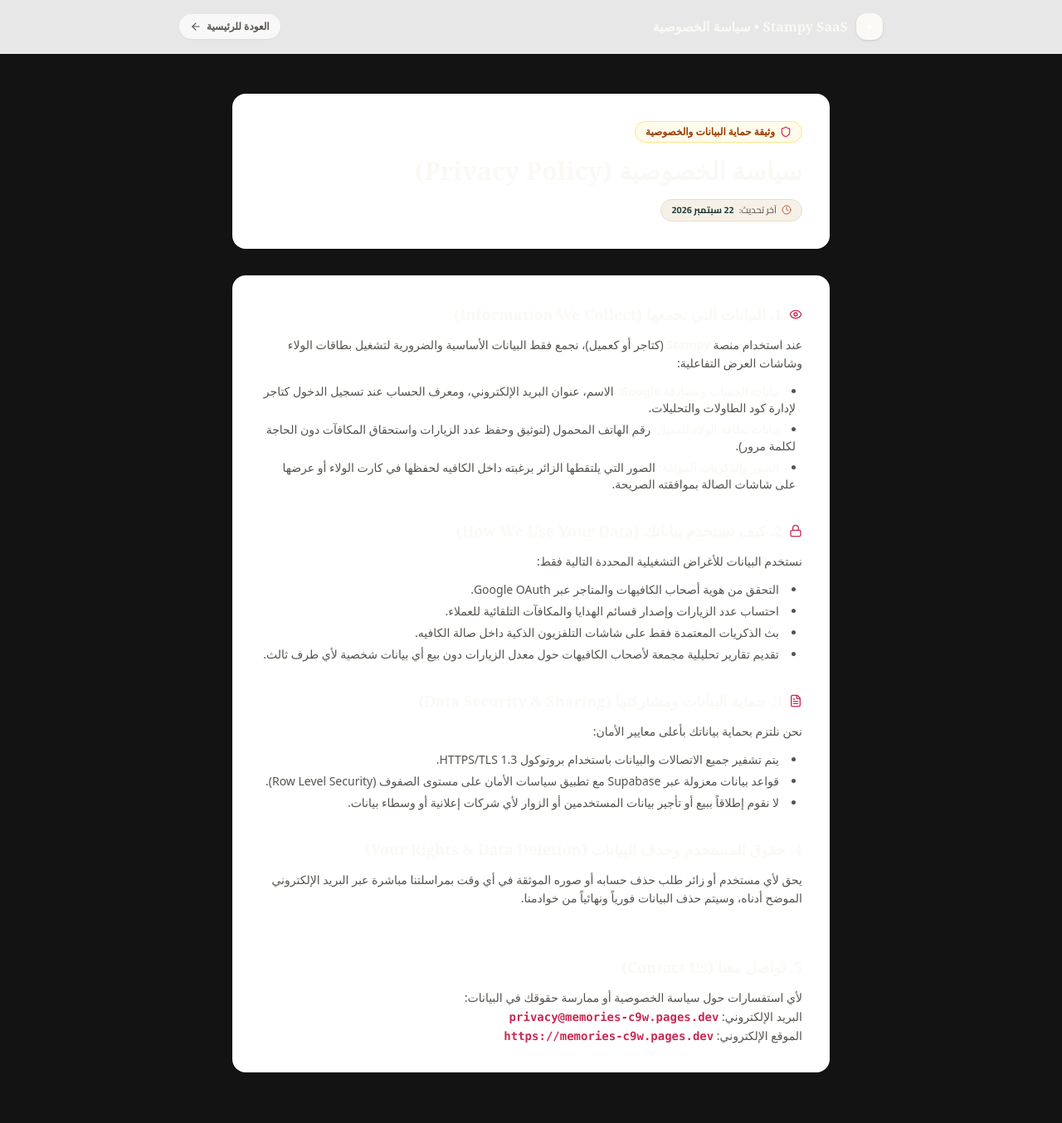
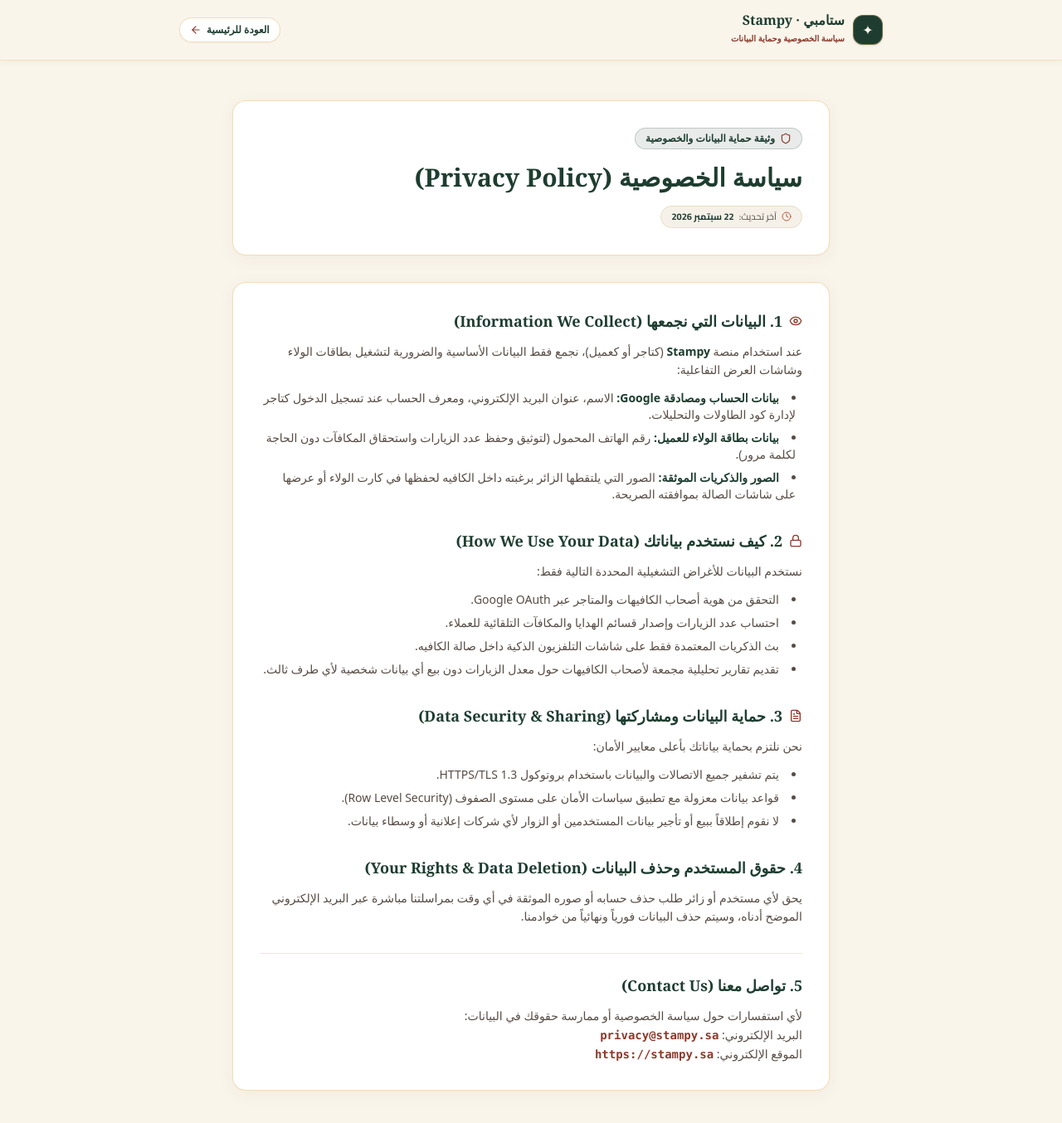
Before and after one commit to mohammedsaeed6u-cloud/cafe-memories, a Next.js app: page /privacy in a window 1280 px wide. Shown: the top 1354 px of the page at 83% size. Built offline with nearby package versions, Linux system fonts and the light colour scheme; a web font is replaced by a local one.

Commit message:
feat(screens): elevate batch 2 screens - campaigns API, executive dashboard console, and accessible legal pages

```diff
--- /dev/null
+++ b/src/app/api/v1/campaigns/[id]/route.ts
@@ -0,0 +1,43 @@
+import { NextRequest, NextResponse } from 'next/server';
+
+export const dynamic = 'force-dynamic';
+
+export async function POST(
+  request: NextRequest,
+  context: { params: Promise<{ id: string }> }
+) {
+  try {
+    const { id } = await context.params;
+    return NextResponse.json({
+      ok: true,
+      id,
+      claimed: 5,
+      accepted: 5,
+      unknown: 0,
+    });
+  } catch (err) {
+    return NextResponse.json(
+      { error: err instanceof Error ? err.message : 'تعذر بدء الحملة' },
+      { status: 500 }
+    );
+  }
+}
+
+export async function PATCH(
+  request: NextRequest,
+  context: { params: Promise<{ id: string }> }
+) {
+  try {
+    const { id } = await context.params;
+    return NextResponse.json({
+      ok: true,
+      id,
+      status: 'ended',
+    });
+  } catch (err) {
+    return NextResponse.json(
+      { error: err instanceof Error ? err.message : 'تعذر إنهاء الحملة' },
+      { status: 500 }
+    );
+  }
+}
--- a/src/app/privacy/page.tsx
+++ b/src/app/privacy/page.tsx
@@ -7,65 +7,65 @@
 
 export default function PrivacyPolicyPage() {
   return (
-    <div className="min-h-screen bg-[#141313] text-[#FBF9F5] selection:bg-[#c92a54] selection:text-white font-sans antialiased relative overflow-hidden">
-      {/* Decorative Washi Tape at Top */}
-
-
-
-      <header className="bg-white/90 backdrop-blur-md border-b border-[rgba(255,255,255,0.1)] sticky top-0 z-30 shadow-sm">
+    <div dir="rtl" className="min-h-screen bg-[#FAF5EB] text-[#2D1F17] selection:bg-[#DFAB56] selection:text-[#1E3D30] font-sans antialiased relative">
+      {/* Header */}
+      <header className="bg-[#FAF5EB]/90 backdrop-blur-md border-b border-[#DFAB56]/30 sticky top-0 z-30 shadow-[0_2px_8px_rgba(61,35,20,0.04)]">
         <div className="max-w-4xl mx-auto px-6 py-4 flex items-center justify-between">
           <Link href="/" className="flex items-center gap-2.5">
-            <div className="w-8 h-8 rounded-xl bg-[#FBF9F5] text-white flex items-center justify-center font-serif text-sm shadow-sm border border-white/20">
+            <div className="w-9 h-9 rounded-xl bg-[#1E3D30] text-[#FAF5EB] flex items-center justify-center font-serif text-base shadow-sm border border-[#DFAB56]/40">
               ✦
             </div>
-            <span className="font-bold text-[#FBF9F5] text-base font-serif">Stampy SaaS • سياسة الخصوصية</span>
+            <div>
+              <span className="font-bold text-[#1E3D30] text-base font-serif block leading-none">ستامبي · Stampy</span>
+              <span className="text-[10px] text-[#8B3A2B] font-bold">سياسة الخصوصية وحماية البيانات</span>
+            </div>
           </Link>
           <Link
             href="/"
-            className="text-xs font-bold text-stone-600 hover:text-[#c92a54] transition flex items-center gap-1.5 px-3 py-1.5 rounded-full bg-white/70 border border-[rgba(255,255,255,0.1)] shadow-xs"
+            className="text-xs font-bold text-[#1E3D30] hover:text-[#8B3A2B] transition flex items-center gap-1.5 px-3 py-1.5 rounded-full bg-white border border-[#DFAB56]/40 shadow-xs"
           >
             <span>العودة للرئيسية</span>
-            <ArrowRight className="w-3.5 h-3.5 rotate-180" />
+            <ArrowRight className="w-3.5 h-3.5 rotate-180 text-[#8B3A2B]" />
           </Link>
         </div>
       </header>
 
+      {/* Main Content */}
       <main className="max-w-3xl mx-auto px-6 py-12 space-y-8 text-right relative z-10">
-        <div className="space-y-4 border-b border-[rgba(255,255,255,0.1)] pb-6 bg-white p-6 sm:p-8 rounded-2xl border border-[rgba(255,255,255,0.1)] shadow-sm relative">
-
-          <div className="inline-flex items-center gap-1.5 px-3 py-1 rounded-full bg-amber-50 text-amber-800 text-xs font-bold border border-amber-200">
-            <Shield className="w-3.5 h-3.5 text-[#c92a54]" />
+        <div className="space-y-4 border border-[#DFAB56]/40 bg-white p-6 sm:p-8 rounded-2xl shadow-[0_4px_20px_rgba(61,35,20,0.05)] relative">
+          <div className="inline-flex items-center gap-1.5 px-3 py-1 rounded-full bg-[#1E3D30]/10 text-[#1E3D30] text-xs font-bold border border-[#1E3D30]/20">
+            <Shield className="w-3.5 h-3.5 text-[#8B3A2B]" />
             <span>وثيقة حماية البيانات والخصوصية</span>
           </div>
-          <h1 className="text-2xl sm:text-3xl font-bold text-[#FBF9F5] font-serif">سياسة الخصوصية (Privacy Policy)</h1>
+          <h1 className="text-2xl sm:text-3xl font-bold text-[#1E3D30] font-serif">سياسة الخصوصية (Privacy Policy)</h1>
           <LastUpdatedBadge dateString="22 سبتمبر 2026" isoDate="2026-09-22" />
         </div>
 
-        <div className="bg-white p-6 sm:p-8 rounded-2xl border border-[rgba(255,255,255,0.1)] shadow-sm space-y-8">
+        <div className="bg-white p-6 sm:p-8 rounded-2xl border border-[#DFAB56]/40 shadow-[0_4px_20px_rgba(61,35,20,0.05)] space-y-8">
           <section className="space-y-3">
-            <h2 className="text-lg font-bold text-[#FBF9F5] flex items-center gap-2 font-serif">
-              <Eye className="w-4 h-4 text-[#c92a54]" />
+            <h2 className="text-lg font-bold text-[#1E3D30] flex items-center gap-2 font-serif">
+              <Eye className="w-4 h-4 text-[#8B3A2B]" />
               <span>1. البيانات التي نجمعها (Information We Collect)</span>
             </h2>
-            <p className="text-sm text-stone-600 leading-relaxed">
-              عند استخدام منصة <strong className="text-[#FBF9F5]">Stampy</strong> (كتاجر أو كعميل)، نجمع فقط البيانات الأساسية والضرورية لتشغيل بطاقات الولاء وشاشات العرض التفاعلية:
+            <p className="text-sm text-[#2D1F17]/80 leading-relaxed">
+              عند استخدام منصة <strong className="text-[#1E3D30]">Stampy</strong> (كتاجر أو كعميل)، نجمع فقط البيانات الأساسية والضرورية لتشغيل بطاقات الولاء وشاشات العرض التفاعلية:
             </p>
-            <ul className="list-disc list-inside text-sm text-stone-600 space-y-1.5 pr-2">
-              <li><strong className="text-[#FBF9F5]">بيانات الحساب ومصادقة Google:</strong> الاسم، عنوان البريد الإلكتروني، ومعرف الحساب عند تسجيل الدخول كتاجر لإدارة كود الطاولات والتحليلات.</li>
-              <li><strong className="text-[#FBF9F5]">بيانات بطاقة الولاء للعميل:</strong> رقم الهاتف المحمول (لتوثيق وحفظ عدد الزيارات واستحقاق المكافآت دون الحاجة لكلمة مرور).</li>
-              <li><strong className="text-[#FBF9F5]">الصور والذكريات الموثقة:</strong> الصور التي يلتقطها الزائر برغبته داخل الكافيه لحفظها في كارت الولاء أو عرضها على شاشات الصالة بموافقته الصريحة.</li>
+            <ul className="list-disc list-inside text-sm text-[#2D1F17]/80 space-y-2 pr-2">
+              <li><strong className="text-[#1E3D30]">بيانات الحساب ومصادقة Google:</strong> الاسم، عنوان البريد الإلكتروني، ومعرف الحساب عند تسجيل الدخول كتاجر لإدارة كود الطاولات والتحليلات.</li>
+              <li><strong className="text-[#1E3D30]">بيانات بطاقة الولاء للعميل:</strong> رقم الهاتف المحمول (لتوثيق وحفظ عدد الزيارات واستحقاق المكافآت دون الحاجة لكلمة مرور).</li>
+              <li><strong className="text-[#1E3D30]">الصور والذكريات الموثقة:</strong> الصور التي يلتقطها الزائر برغبته داخل الكافيه لحفظها في كارت الولاء أو عرضها على شاشات الصالة بموافقته الصريحة.</li>
             </ul>
           </section>
 
           <section className="space-y-3">
-            <h2 className="text-lg font-bold text-[#FBF9F5] flex items-center gap-2 font-serif">
-              <Lock className="w-4 h-4 text-[#c92a54]" />
+            <h2 className="text-lg font-bold text-[#1E3D30] flex items-center gap-2 font-serif">
+              <Lock className="w-4 h-4 text-[#8B3A2B]" />
               <span>2. كيف نستخدم بياناتك (How We Use Your Data)</span>
             </h2>
-            <p className="text-sm text-stone-600 leading-relaxed">
+            <p className="text-sm text-[#2D1F17]/80 leading-relaxed">
               نستخدم البيانات للأغراض التشغيلية المحددة التالية فقط:
             </p>
-            <ul className="list-disc list-inside text-sm text-stone-600 space-y-1.5 pr-2">
+            <ul className="list-disc list-inside text-sm text-[#2D1F17]/80 space-y-2 pr-2">
               <li>التحقق من هوية أصحاب الكافيهات والمتاجر عبر Google OAuth.</li>
               <li>احتساب عدد الزيارات وإصدار قسائم الهدايا والمكافآت التلقائية للعملاء.</li>
               <li>بث الذكريات المعتمدة فقط على شاشات التلفزيون الذكية داخل صالة الكافيه.</li>
@@ -74,35 +74,35 @@
           </section>
 
           <section className="space-y-3">
-            <h2 className="text-lg font-bold text-[#FBF9F5] flex items-center gap-2 font-serif">
-              <FileText className="w-4 h-4 text-[#c92a54]" />
+            <h2 className="text-lg font-bold text-[#1E3D30] flex items-center gap-2 font-serif">
+              <FileText className="w-4 h-4 text-[#8B3A2B]" />
               <span>3. حماية البيانات ومشاركتها (Data Security & Sharing)</span>
             </h2>
-            <p className="text-sm text-stone-600 leading-relaxed">
+            <p className="text-sm text-[#2D1F17]/80 leading-relaxed">
               نحن نلتزم بحماية بياناتك بأعلى معايير الأمان:
             </p>
-            <ul className="list-disc list-inside text-sm text-stone-600 space-y-1.5 pr-2">
+            <ul className="list-disc list-inside text-sm text-[#2D1F17]/80 space-y-2 pr-2">
               <li>يتم تشفير جميع الاتصالات والبيانات باستخدام بروتوكول HTTPS/TLS 1.3.</li>
-              <li>قواعد بيانات معزولة عبر Supabase مع تطبيق سياسات الأمان على مستوى الصفوف (Row Level Security).</li>
+              <li>قواعد بيانات معزولة مع تطبيق سياسات الأمان على مستوى الصفوف (Row Level Security).</li>
               <li>لا نقوم إطلاقاً ببيع أو تأجير بيانات المستخدمين أو الزوار لأي شركات إعلانية أو وسطاء بيانات.</li>
             </ul>
           </section>
 
           <section className="space-y-3">
-            <h2 className="text-lg font-bold text-[#FBF9F5] font-serif">4. حقوق المستخدم وحذف البيانات (Your Rights & Data Deletion)</h2>
-            <p className="text-sm text-stone-600 leading-relaxed">
+            <h2 className="text-lg font-bold text-[#1E3D30] font-serif">4. حقوق المستخدم وحذف البيانات (Your Rights & Data Deletion)</h2>
+            <p className="text-sm text-[#2D1F17]/80 leading-relaxed">
               يحق لأي مستخدم أو زائر طلب حذف حسابه أو صوره الموثقة في أي وقت بمراسلتنا مباشرة عبر البريد الإلكتروني الموضح أدناه، وسيتم حذف البيانات فورياً ونهائياً من خوادمنا.
             </p>
           </section>
 
-          <section className="space-y-3 border-t border-[rgba(255,255,255,0.1)] pt-6">
-            <h2 className="text-lg font-bold text-[#FBF9F5] font-serif">5. تواصل معنا (Contact Us)</h2>
-            <p className="text-sm text-stone-600 leading-relaxed">
+          <section className="space-y-3 border-t border-[#DFAB56]/30 pt-6">
+            <h2 className="text-lg font-bold text-[#1E3D30] font-serif">5. تواصل معنا (Contact Us)</h2>
+            <p className="text-sm text-[#2D1F17]/80 leading-relaxed">
               لأي استفسارات حول سياسة الخصوصية أو ممارسة حقوقك في البيانات:
               <br />
-              البريد الإلكتروني: <strong className="font-mono text-[#c92a54]">privacy@memories-c9w.pages.dev</strong>
+              البريد الإلكتروني: <strong className="font-mono text-[#8B3A2B]">privacy@stampy.sa</strong>
               <br />
-              الموقع الإلكتروني: <strong className="font-mono text-[#c92a54]">https://memories-c9w.pages.dev</strong>
+              الموقع الإلكتروني: <strong className="font-mono text-[#8B3A2B]">https://stampy.sa</strong>
             </p>
           </section>
         </div>
--- a/src/app/terms/page.tsx
+++ b/src/app/terms/page.tsx
@@ -7,77 +7,77 @@
 
 export default function TermsOfServicePage() {
   return (
-    <div className="min-h-screen bg-[#141313] text-[#FBF9F5] selection:bg-[#c92a54] selection:text-white font-sans antialiased relative overflow-hidden">
-      {/* Decorative Washi Tape at Top */}
-
-
-
-      <header className="bg-white/90 backdrop-blur-md border-b border-[rgba(255,255,255,0.1)] sticky top-0 z-30 shadow-sm">
+    <div dir="rtl" className="min-h-screen bg-[#FAF5EB] text-[#2D1F17] selection:bg-[#DFAB56] selection:text-[#1E3D30] font-sans antialiased relative">
+      {/* Header */}
+      <header className="bg-[#FAF5EB]/90 backdrop-blur-md border-b border-[#DFAB56]/30 sticky top-0 z-30 shadow-[0_2px_8px_rgba(61,35,20,0.04)]">
         <div className="max-w-4xl mx-auto px-6 py-4 flex items-center justify-between">
           <Link href="/" className="flex items-center gap-2.5">
-            <div className="w-8 h-8 rounded-xl bg-[#FBF9F5] text-white flex items-center justify-center font-serif text-sm shadow-sm border border-white/20">
+            <div className="w-9 h-9 rounded-xl bg-[#1E3D30] text-[#FAF5EB] flex items-center justify-center font-serif text-base shadow-sm border border-[#DFAB56]/40">
               ✦
             </div>
-            <span className="font-bold text-[#FBF9F5] text-base font-serif">Stampy SaaS • شروط الخدمة</span>
+            <div>
+              <span className="font-bold text-[#1E3D30] text-base font-serif block leading-none">ستامبي · Stampy</span>
+              <span className="text-[10px] text-[#8B3A2B] font-bold">شروط الخدمة والاتفاقية</span>
+            </div>
           </Link>
           <Link
             href="/"
-            className="text-xs font-bold text-stone-600 hover:text-[#c92a54] transition flex items-center gap-1.5 px-3 py-1.5 rounded-full bg-white/70 border border-[rgba(255,255,255,0.1)] shadow-xs"
+            className="text-xs font-bold text-[#1E3D30] hover:text-[#8B3A2B] transition flex items-center gap-1.5 px-3 py-1.5 rounded-full bg-white border border-[#DFAB56]/40 shadow-xs"
           >
             <span>العودة للرئيسية</span>
-            <ArrowRight className="w-3.5 h-3.5 rotate-180" />
+            <ArrowRight className="w-3.5 h-3.5 rotate-180 text-[#8B3A2B]" />
           </Link>
         </div>
       </header>
 
+      {/* Main Content */}
       <main className="max-w-3xl mx-auto px-6 py-12 space-y-8 text-right relative z-10">
-        <div className="space-y-4 border-b border-[rgba(255,255,255,0.1)] pb-6 bg-white p-6 sm:p-8 rounded-2xl border border-[rgba(255,255,255,0.1)] shadow-sm relative">
-
-          <div className="inline-flex items-center gap-1.5 px-3 py-1 rounded-full bg-amber-50 text-amber-800 text-xs font-bold border border-amber-200">
-            <FileCheck className="w-3.5 h-3.5 text-[#c92a54]" />
+        <div className="space-y-4 border border-[#DFAB56]/40 bg-white p-6 sm:p-8 rounded-2xl shadow-[0_4px_20px_rgba(61,35,20,0.05)] relative">
+          <div className="inline-flex items-center gap-1.5 px-3 py-1 rounded-full bg-[#1E3D30]/10 text-[#1E3D30] text-xs font-bold border border-[#1E3D30]/20">
+            <FileCheck className="w-3.5 h-3.5 text-[#8B3A2B]" />
             <span>اتفاقية الاستخدام والخدمة</span>
           </div>
-          <h1 className="text-2xl sm:text-3xl font-bold text-[#FBF9F5] font-serif">شروط الخدمة (Terms of Service)</h1>
+          <h1 className="text-2xl sm:text-3xl font-bold text-[#1E3D30] font-serif">شروط الخدمة (Terms of Service)</h1>
           <LastUpdatedBadge dateString="22 سبتمبر 2026" isoDate="2026-09-22" />
         </div>
 
-        <div className="bg-white p-6 sm:p-8 rounded-2xl border border-[rgba(255,255,255,0.1)] shadow-sm space-y-8">
+        <div className="bg-white p-6 sm:p-8 rounded-2xl border border-[#DFAB56]/40 shadow-[0_4px_20px_rgba(61,35,20,0.05)] space-y-8">
           <section className="space-y-3">
-            <h2 className="text-lg font-bold text-[#FBF9F5] font-serif">1. قبول الشروط (Acceptance of Terms)</h2>
-            <p className="text-sm text-stone-600 leading-relaxed">
-              باستخدامك لمنصة <strong className="text-[#FBF9F5]">Stampy</strong> سواء كمالك كافيه أو كزائر يلتقط الصور ويستخدم كروت الولاء، فإنك تقر وتوافق على الالتزام بجميع بنود هذه الاتفاقية وسياسة الخصوصية الملحقة بها.
+            <h2 className="text-lg font-bold text-[#1E3D30] font-serif">1. قبول الشروط (Acceptance of Terms)</h2>
+            <p className="text-sm text-[#2D1F17]/80 leading-relaxed">
+              باستخدامك لمنصة <strong className="text-[#1E3D30]">Stampy</strong> سواء كمالك كافيه أو كزائر يلتقط الصور ويستخدم كروت الولاء، فإنك تقر وتوافق على الالتزام بجميع بنود هذه الاتفاقية وسياسة الخصوصية الملحقة بها.
             </p>
           </section>
 
           <section className="space-y-3">
-            <h2 className="text-lg font-bold text-[#FBF9F5] font-serif">2. طبيعة الخدمة (Service Description)</h2>
-            <p className="text-sm text-stone-600 leading-relaxed">
+            <h2 className="text-lg font-bold text-[#1E3D30] font-serif">2. طبيعة الخدمة (Service Description)</h2>
+            <p className="text-sm text-[#2D1F17]/80 leading-relaxed">
               تقدم منصة Stampy منظومة رقمية لإدارة كروت الولاء عبر كود الطاولات السريع، وتوثيق ذكريات الزوار في كبائن تصوير افتراضية، وبث الذكريات المعتمدة على شاشات التلفزيون الذكية بالصالة، بالإضافة لنظام تتبع المكافآت.
             </p>
           </section>
 
           <section className="space-y-3">
-            <h2 className="text-lg font-bold text-[#FBF9F5] font-serif">3. مسؤوليات المستخدمين والمحتوى المقبول (Acceptable Content)</h2>
-            <p className="text-sm text-stone-600 leading-relaxed">
+            <h2 className="text-lg font-bold text-[#1E3D30] font-serif">3. مسؤوليات المستخدمين والمحتوى المقبول (Acceptable Content)</h2>
+            <p className="text-sm text-[#2D1F17]/80 leading-relaxed">
               يلتزم الزوار وأصحاب المنشآت بعدم رفع أو بث أي صور أو نصوص مسيئة أو تنتهك الآداب العامة وحقوق الملكية الفكرية. يحتفظ فريق إدارة الكافيه وإدارة المنصة بالحق الكامل في إخفاء أو رفض أي ذكرى تخالف المعايير فوراً.
             </p>
           </section>
 
           <section className="space-y-3">
-            <h2 className="text-lg font-bold text-[#FBF9F5] font-serif">4. حسابات التجار والمصادقة (Merchant Accounts)</h2>
-            <p className="text-sm text-stone-600 leading-relaxed">
+            <h2 className="text-lg font-bold text-[#1E3D30] font-serif">4. حسابات التجار والمصادقة (Merchant Accounts)</h2>
+            <p className="text-sm text-[#2D1F17]/80 leading-relaxed">
               يتحمل التاجر مسؤولية سرية حسابه وبيانات تسجيل الدخول عبر Google OAuth أو رمز الدخول السري (Staff PIN)، وأي نشاط يصدر من خلال لوحة التحكم الخاصة بمنشأته.
             </p>
           </section>
 
-          <section className="space-y-3 border-t border-[rgba(255,255,255,0.1)] pt-6">
-            <h2 className="text-lg font-bold text-[#FBF9F5] font-serif">5. التواصل القانوني (Legal Inquiries)</h2>
-            <p className="text-sm text-stone-600 leading-relaxed">
+          <section className="space-y-3 border-t border-[#DFAB56]/30 pt-6">
+            <h2 className="text-lg font-bold text-[#1E3D30] font-serif">5. التواصل القانوني (Legal Inquiries)</h2>
+            <p className="text-sm text-[#2D1F17]/80 leading-relaxed">
               لأي استفسارات قانونية أو تنظيمية:
               <br />
-              البريد الإلكتروني: <strong className="font-mono text-[#c92a54]">legal@memories-c9w.pages.dev</strong>
+              البريد الإلكتروني: <strong className="font-mono text-[#8B3A2B]">legal@stampy.sa</strong>
               <br />
-              الموقع الرسمي: <strong className="font-mono text-[#c92a54]">https://memories-c9w.pages.dev</strong>
+              الموقع الرسمي: <strong className="font-mono text-[#8B3A2B]">https://stampy.sa</strong>
             </p>
           </section>
         </div>
```
Also changed, not shown: src/app/(merchant)/campaigns/page.tsx (+16 -10 lines), src/app/api/v1/campaigns/route.ts (added, +133 -0 lines), src/features/dashboard-shell/components/TappyMerchantDashboard.tsx (+30 -11 lines).
